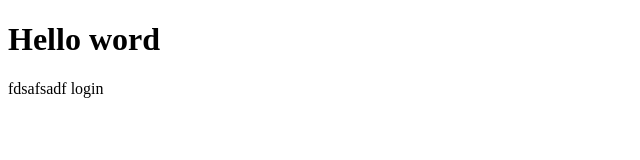
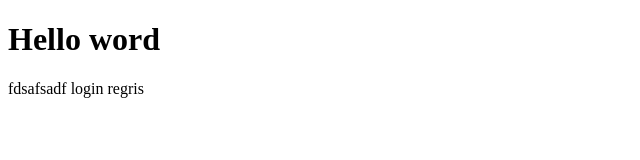
Before and after one commit to hantv15/testfor, a plain HTML site: page index.html in a window 1280 px wide. Shown: the full height of the page, 0-640 px from the left. Drawn offline with Linux system fonts and the light colour scheme.

Commit message:
update regris

```diff
--- a/index.html
+++ b/index.html
@@ -8,5 +8,6 @@
 <body>
     <h1>Hello word</h1>fdsafsadf
     login
+    regris
 </body>
 </html>
```
